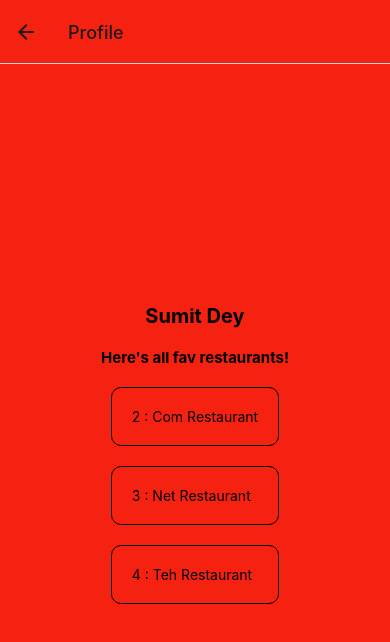
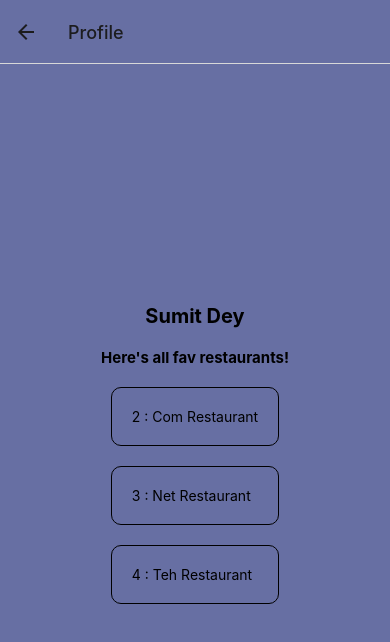
Before and after one commit to Dey-Sumit/react-native-practice, a React Native app: screen /Profile in a window 390 px wide. Shown: the top 642 px of the page. Built offline with nearby package versions, Linux system fonts and the light colour scheme.

Commit message:
added colors

```diff
--- a/App.tsx
+++ b/App.tsx
@@ -6,6 +6,7 @@ import {
   RestaurantsScreen,
 } from './src/screens';
 import {createNativeStackNavigator} from '@react-navigation/native-stack';
+import COLORS from './src/consts/colors';
 
 export type RootStackParamList = {
   Restaurants: undefined;
@@ -35,7 +36,7 @@ const App = () => {
           options={{
             headerShown: true,
             headerStyle: {
-              backgroundColor: '#F52111',
+              backgroundColor: COLORS.secondaryBg,
             },
           }}
         />
@@ -45,7 +46,7 @@ const App = () => {
           options={{
             headerShown: true,
             headerStyle: {
-              backgroundColor: '#F52111',
+              backgroundColor: COLORS.secondaryBg,
             },
           }}
         />
--- /dev/null
+++ b/src/consts/colors.ts
@@ -0,0 +1,10 @@
+const COLORS = {
+  white: '#fff',
+  black: '#000',
+  primaryBg: '#676FA3',
+  secondaryBg: '#676FA3',
+  primaryText: '#F2FFE9',
+  elementsBg: '#7897AB',
+};
+
+export default COLORS;
--- a/src/screens/Profile.tsx
+++ b/src/screens/Profile.tsx
@@ -1,6 +1,7 @@
 import {StyleSheet, Text, View} from 'react-native';
 import React from 'react';
 import RestaurantCard from '../componetns/RestaurantCard';
+import COLORS from '../consts/colors';
 
 const Profile = () => {
   return (
@@ -23,7 +24,7 @@ const styles = StyleSheet.create({
     flex: 1,
     justifyContent: 'center',
     alignItems: 'center',
-    backgroundColor: '#F52111',
+    backgroundColor: COLORS.secondaryBg,
   },
   title: {
     fontSize: 20,
--- a/src/screens/Restaurant.tsx
+++ b/src/screens/Restaurant.tsx
@@ -3,6 +3,7 @@ import React, {FC} from 'react';
 import {NativeStackScreenProps} from '@react-navigation/native-stack';
 import {RootStackParamList} from '../../App';
 import RestaurantCard from '../componetns/RestaurantCard';
+import COLORS from '../consts/colors';
 
 type Props = NativeStackScreenProps<RootStackParamList, 'Restaurant'>;
 
@@ -34,7 +35,7 @@ const styles = StyleSheet.create({
     flex: 1,
     justifyContent: 'center',
     alignItems: 'center',
-    backgroundColor: '#F52111',
+    backgroundColor: COLORS.secondaryBg,
   },
   title: {
     fontSize: 20,
--- a/src/screens/Restaurants.tsx
+++ b/src/screens/Restaurants.tsx
@@ -10,6 +10,7 @@ import RestaurantCard from '../componetns/RestaurantCard';
 import {useNavigation} from '@react-navigation/native';
 import {NativeStackNavigationProp} from '@react-navigation/native-stack';
 import {RootStackParamList} from '../../App';
+import COLORS from '../consts/colors';
 
 const Restaurants = () => {
   const navigation =
@@ -42,7 +43,7 @@ export default Restaurants;
 
 const styles = StyleSheet.create({
   container: {
-    backgroundColor: '#F52',
+    backgroundColor: COLORS.primaryBg,
     flex: 1,
   },
   header: {
@@ -55,7 +56,7 @@ const styles = StyleSheet.create({
     bottom: 100,
     left: 30,
     right: 30,
-    backgroundColor: '#F52111',
+    backgroundColor: COLORS.elementsBg,
     padding: 20,
     borderRadius: 10,
     justifyContent: 'center',
```
